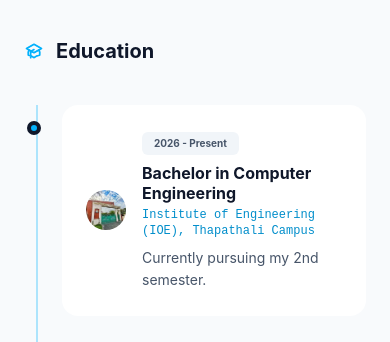
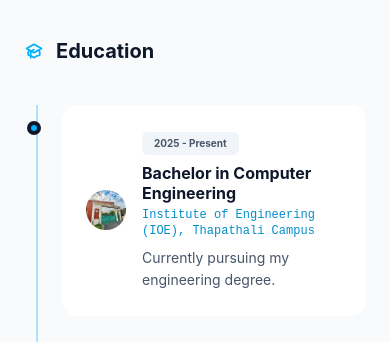
Before and after one commit to Dszae/portfolio, a React (Vite) app: page / in a window 390 px wide. Shown: the part 5049-5391 px from the top of the page. Built offline with nearby package versions, Linux system fonts and the light colour scheme.

Commit message:
Fix mobile button aria-label, main landmark, and update Thapathali Campus timeline to 2025 - Present

```diff
--- a/src/App.jsx
+++ b/src/App.jsx
@@ -64,10 +64,10 @@ const EXPERIENCE = [
 
 const EDUCATION = [
   {
-    year: "2026 - Present",
+    year: "2025 - Present",
     degree: "Bachelor in Computer Engineering",
     school: "Institute of Engineering (IOE), Thapathali Campus",
-    desc: "Currently pursuing my 2nd semester.",
+    desc: "Currently pursuing my engineering degree.",
     logo: "/thapathali.webp"
   },
   {
@@ -523,6 +523,7 @@ function App() {
             </button>
 
             <button
+              aria-label="Toggle navigation menu"
               className="md:hidden w-10 h-10 rounded-lg flex items-center justify-center border border-slate-500/30 hover:bg-slate-500/10 transition-colors relative z-50"
               onClick={(e) => {
                 e.stopPropagation();
@@ -556,7 +557,7 @@ function App() {
         </div>
       </nav>
 
-      <div className="relative z-10">
+      <main className="relative z-10">
 
         <section id="home" className="pt-32 pb-20 px-6 min-h-[95vh] flex items-center w-full relative overflow-hidden">
           <canvas
@@ -1209,6 +1210,7 @@ function App() {
             </div>
           </section>
         </FadeUp>
+      </main>
 
       <footer className={`py-8 sm:py-10 text-center font-mono text-[10px] sm:text-sm border-t ${isDark ? 'border-slate-800' : 'border-slate-200'} ${theme.muted}`}>
         <div className="flex flex-wrap justify-center gap-x-6 sm:gap-x-8 gap-y-4 mb-6 sm:mb-8">
@@ -1232,8 +1234,6 @@ function App() {
       </footer>
 
       <ScrollToTopButton />
-
-      </div>
 
       {selectedImage && (
         <div
```
Also changed, not shown: 1 other file (tests, documents, lock files or other folders). Lines whose indentation alone changed are shown as unchanged.
